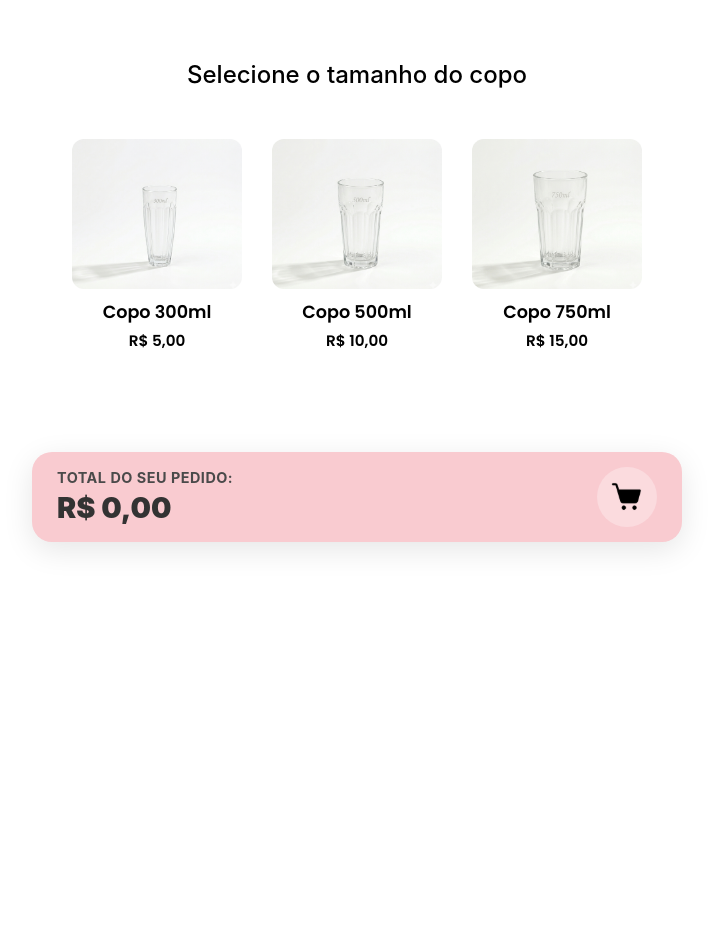
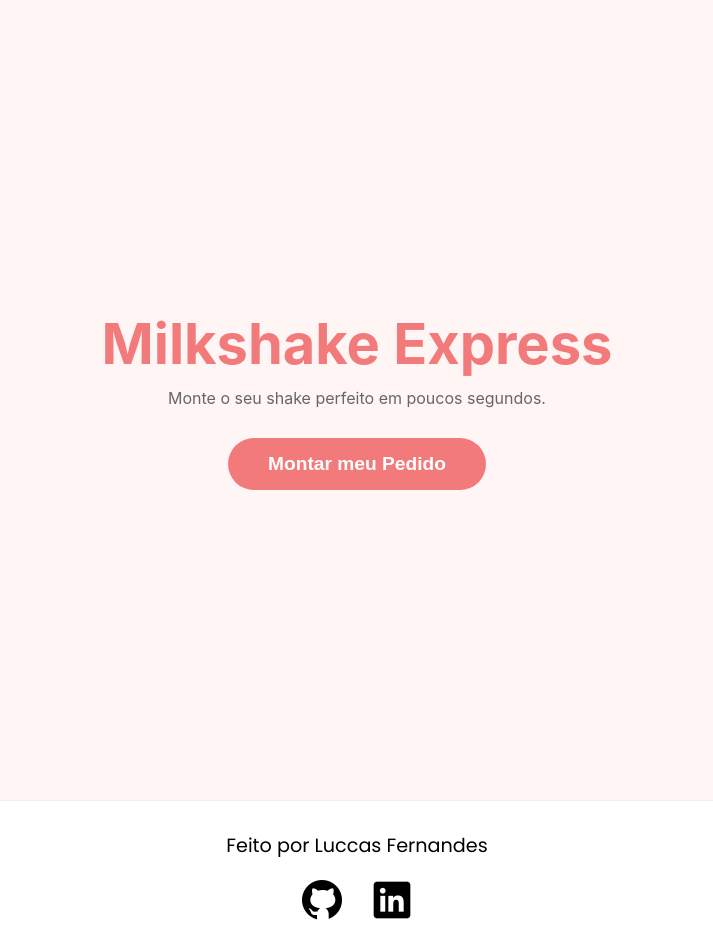
Before and after one commit to Luccasp100/site-milkshake, a React (Vite) app: page / in a window 1280 px wide. Shown: the top 952 px of the page, without its empty margins (283-996 px from the left). Before the commit the page ends 800 px from the top, so only its background shows below. Built offline with nearby package versions, Linux system fonts and the light colour scheme.

Commit message:
Adicionando o footer

```diff
--- a/src/App.jsx
+++ b/src/App.jsx
@@ -8,10 +8,11 @@ import './assets/Components/CssGlobal/OpcoesGlobais.css'; //estilo global da cus
 import OpcaoSabores from './assets/Components/OpcaoSabores/OpcaoSabores';
 import JanelaCarrinho from './assets/Components/JanelaCarrinho/JanelaCarrinho';
 import PedidoFinalizado from './assets/Components/PedidoFinalizado/PedidoFinalizado';
+import Footer from './assets/Layout/Footer/Footer';
 
 function App() {
     // 1. ESTADOS DE NAVEGAÇÃO E ANIMAÇÃO
-    const [tela, setTela] = useState('opcoes'); // tela de inicio home/opcoes
+    const [tela, setTela] = useState('home'); // tela de inicio home/opcoes
     const [animando, setAnimando] = useState(false); // Controla se a classe fade-out está ativa
     // Controla se a animação do líquido está cobrindo a tela atual
     const [exibirLoading, setExibirLoading] = useState(false);
@@ -190,6 +191,8 @@ function App() {
                 total={totalPedido}
             />
 
+            <Footer/>
+
         </div>
     );
 }
--- /dev/null
+++ b/src/assets/Layout/Footer/Footer.css
@@ -0,0 +1,65 @@
+@import url('https://fonts.googleapis.com/css2?family=Great+Vibes&family=Poppins&display=swap');
+
+.footer-container {
+    width: 100%;
+    display: flex;
+    flex-direction: column;
+    align-items: center;
+    padding-bottom: 40px;
+}
+
+.footer-linha-fina {
+    width: 90%;
+    /* Largura da linha */
+    max-width: 1200px;
+    height: 1px;
+    background-color: #eee;
+    margin-bottom: 30px;
+}
+
+.footer-content {
+    display: flex;
+    flex-direction: column;
+    /* Deixa texto em cima e ícones embaixo */
+    align-items: center;
+    gap: 15px;
+    /* Espaço entre o texto e os ícones */
+}
+
+.footer-texto {
+    font-family: "Poppins", sans-serif;
+    font-weight: 400;
+    font-style: normal;
+    font-size: 1.2rem;
+    margin: 0;
+}
+
+.footer-redes {
+    display: flex;
+    gap: 20px;
+    /* Espaço entre os ícones */
+}
+
+.footer-icone {
+    width: 50px;
+    /* Tamanho menor para os ícones */
+    height: 50px;
+    transition: transform 0.2s ease, opacity 0.2s ease;
+    cursor: pointer;
+}
+
+/* Efeito ao passar o mouse */
+.footer-icone:hover {
+    transform: scale(1.1);
+}
+
+/* --- AJUSTE PARA MOBILE --- */
+@media (max-width: 768px) {
+    .footer-texto {
+        font-size: 1.1rem;
+    }
+
+    .footer-icone {
+        width: 3rem;
+    }
+}
--- /dev/null
+++ b/src/assets/Layout/Footer/Footer.jsx
@@ -0,0 +1,22 @@
+import './Footer.css'
+
+function Footer() {
+    return (
+        <footer className='footer-container'>
+            <div className='footer-linha-fina'></div>
+            <div className='footer-content'>
+                <p className='footer-texto'>Feito por Luccas Fernandes</p>
+                <div className='footer-redes'>
+                    <a href="https://github.com/Luccasp100" target="_blank" rel="noopener noreferrer">
+                        <img src="./image/Github.svg" alt="Github" className="footer-icone" />
+                    </a>
+                    <a href="https://www.linkedin.com/in/luccas-fernandes/" target="_blank" rel="noopener noreferrer">
+                        <img src="./image/Linkedin.svg" alt="Linkedin" className="footer-icone" />
+                    </a>
+                </div>
+            </div>
+        </footer>
+    )
+}
+
+export default Footer;
```
